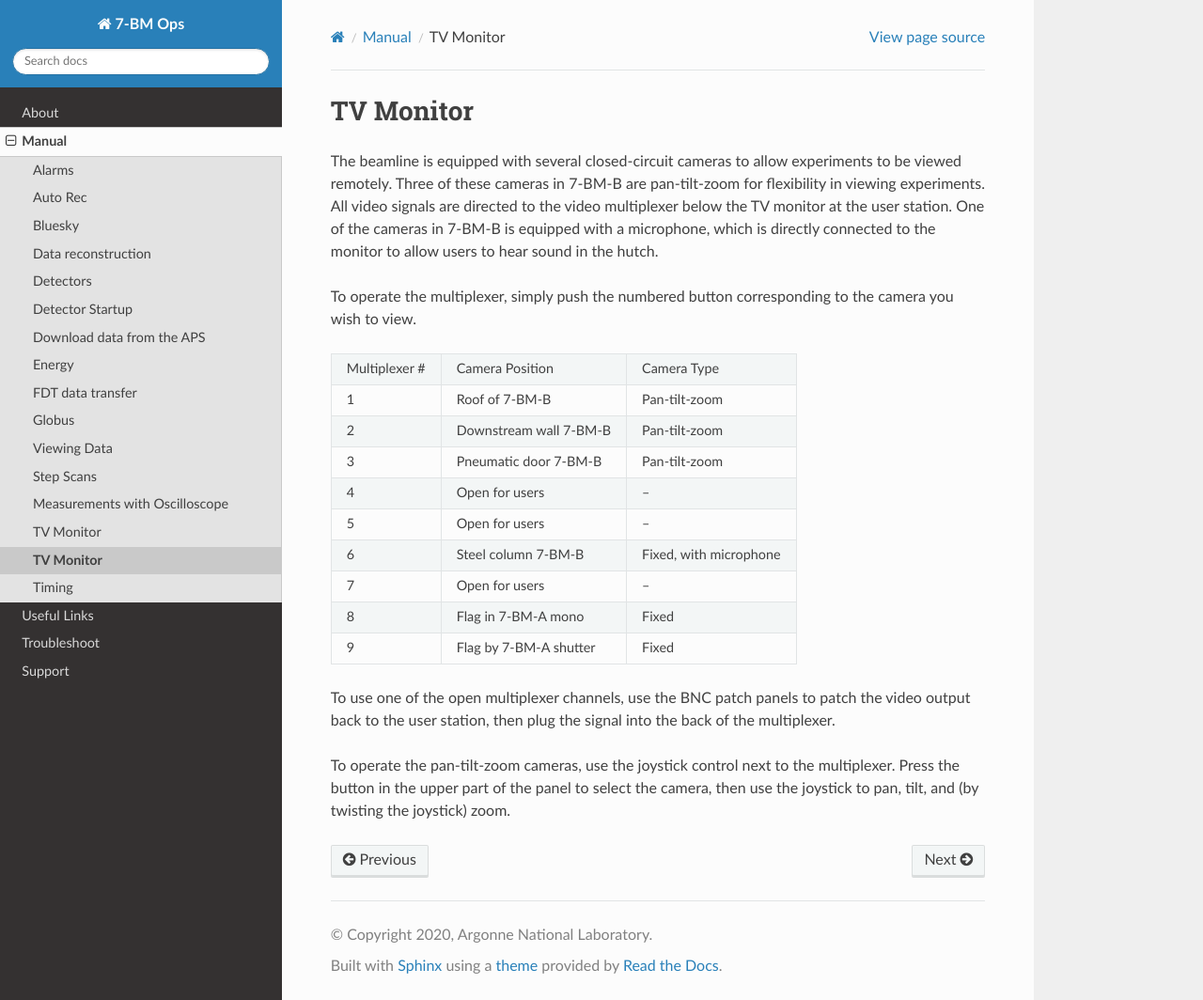
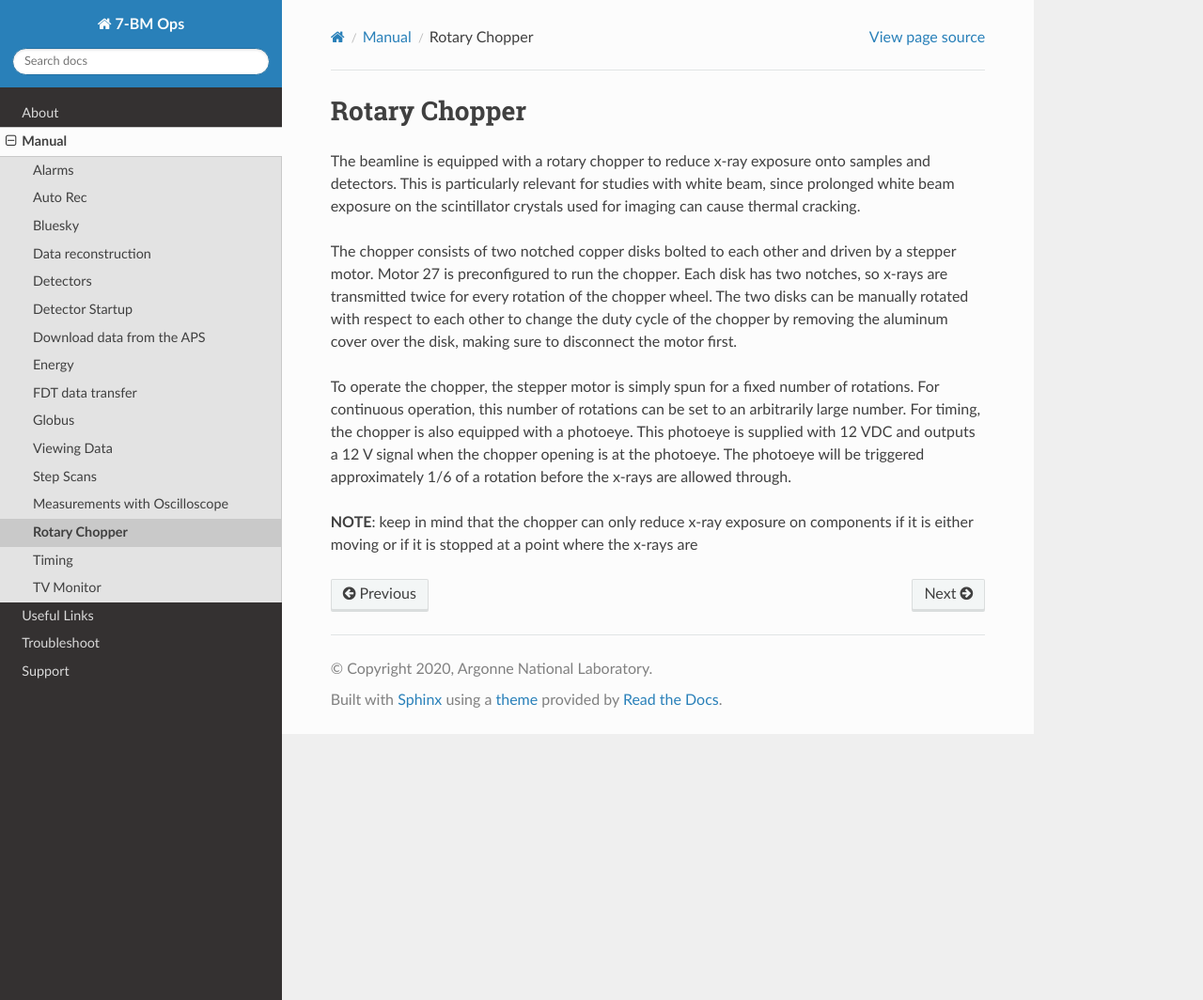
Before and after one commit to xray-imaging/7bm-docs, a Sphinx documentation site: the page built from docs/source/manual/chopper.rst, in a window 1280 px wide and 1064 px high. Shown: the whole window at 94% size. Built offline with Sphinx 7.4.7 and the Read the Docs theme 2.0.0, drawn with Linux system fonts in a browser that asks for light colours.

Commit message:
Bug fixes and renaming TV monitor page.

```diff
--- a/docs/source/manual.rst
+++ b/docs/source/manual.rst
@@ -10,3 +10,4 @@ Manual
    manual/item*
    manual/chopper.rst
    manual/timing.rst
+   manual/tvmonitor.rst
--- a/docs/source/manual/chopper.rst
+++ b/docs/source/manual/chopper.rst
@@ -1,28 +1,13 @@
-TV Monitor
-===========
+Rotary Chopper
+================
 
 .. contents::
    :local:
 
-The beamline is equipped with several closed-circuit cameras to allow experiments to be viewed remotely.  Three of these cameras in 7-BM-B are pan-tilt-zoom for flexibility in viewing experiments.  All video signals are directed to the video multiplexer below the TV monitor at the user station.  One of the cameras in 7-BM-B is equipped with a microphone, which is directly connected to the monitor to allow users to hear sound in the hutch.
+The beamline is equipped with a rotary chopper to reduce x-ray exposure onto samples and detectors.  This is particularly relevant for studies with white beam, since prolonged white beam exposure on the scintillator crystals used for imaging can cause thermal cracking.
 
-To operate the multiplexer, simply push the numbered button corresponding to the camera you wish to view.
+The chopper consists of two notched copper disks bolted to each other and driven by a stepper motor.  Motor 27 is preconfigured to run the chopper.  Each disk has two notches, so x-rays are transmitted twice for every rotation of the chopper wheel.  The two disks can be manually rotated with respect to each other to change the duty cycle of the chopper by removing the aluminum cover over the disk, making sure to disconnect the motor first.
 
+To operate the chopper, the stepper motor is simply spun for a fixed number of rotations.  For continuous operation, this number of rotations can be set to an arbitrarily large number.  For timing, the chopper is also equipped with a photoeye.  This photoeye is supplied with 12 VDC and outputs a 12 V signal when the chopper opening is at the photoeye.  The photoeye will be triggered approximately 1/6 of a rotation before the x-rays are allowed through.
 
-==============  ======================      =======================
-Multiplexer #   Camera Position             Camera Type
---------------  ----------------------      -----------------------
-1               Roof of 7-BM-B              Pan-tilt-zoom
-2               Downstream wall 7-BM-B      Pan-tilt-zoom
-3               Pneumatic door 7-BM-B       Pan-tilt-zoom
-4               Open for users              --
-5               Open for users              --
-6               Steel column 7-BM-B         Fixed, with microphone
-7               Open for users              --
-8               Flag in 7-BM-A mono         Fixed
-9               Flag by 7-BM-A shutter      Fixed
-==============  ======================      =======================
-
-To use one of the open multiplexer channels, use the BNC patch panels to patch the video output back to the user station, then plug the signal into the back of the multiplexer.
-
-To operate the pan-tilt-zoom cameras, use the joystick control next to the multiplexer.  Press the button in the upper part of the panel to select the camera, then use the joystick to pan, tilt, and (by twisting the joystick) zoom.
+**NOTE**: keep in mind that the chopper can only reduce x-ray exposure on components if it is either moving or if it is stopped at a point where the x-rays are
```
Also changed, not shown: docs/source/manual/tvmonitor.rst (renamed from docs/source/manual/item_015.rst), 1 other file.
